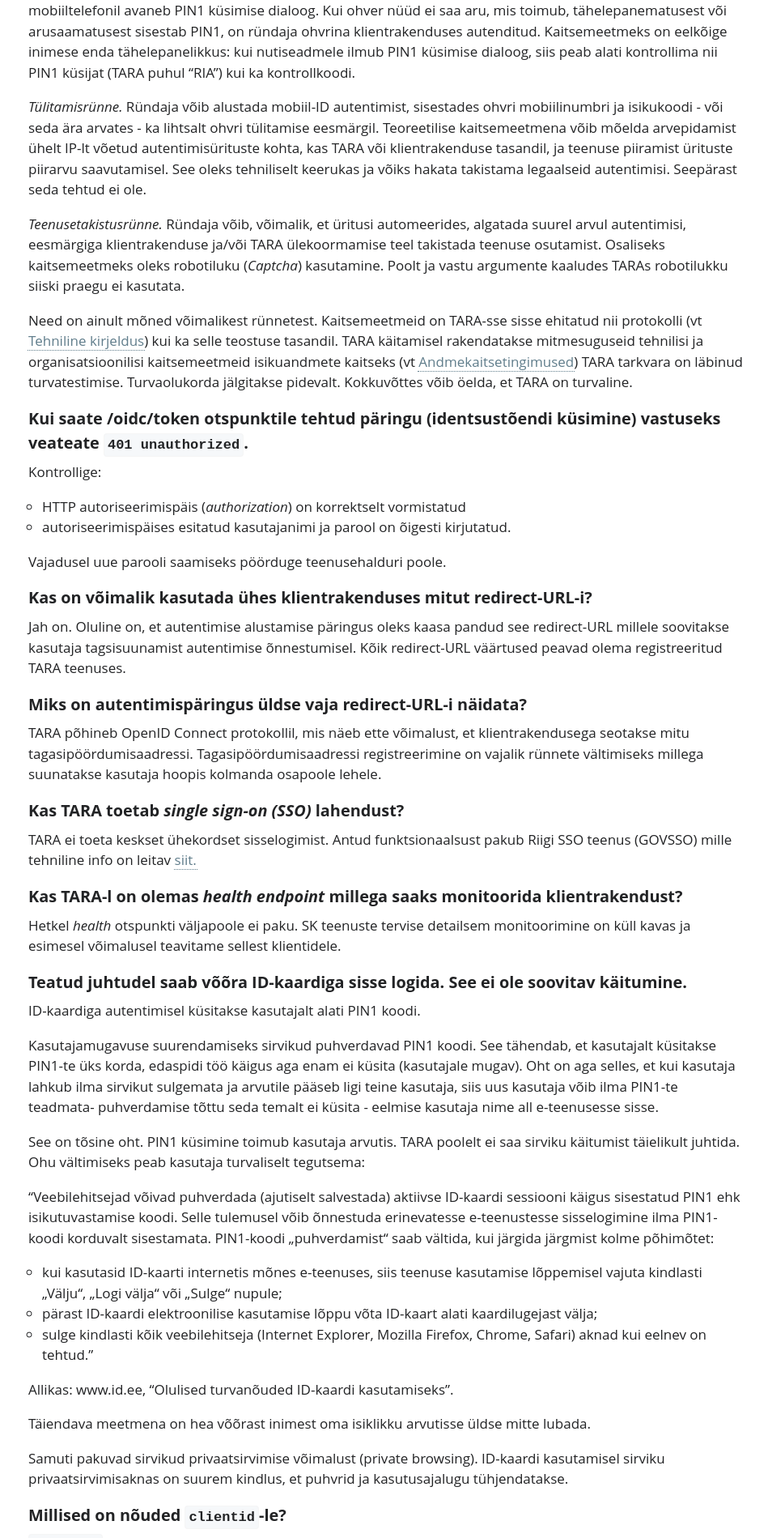
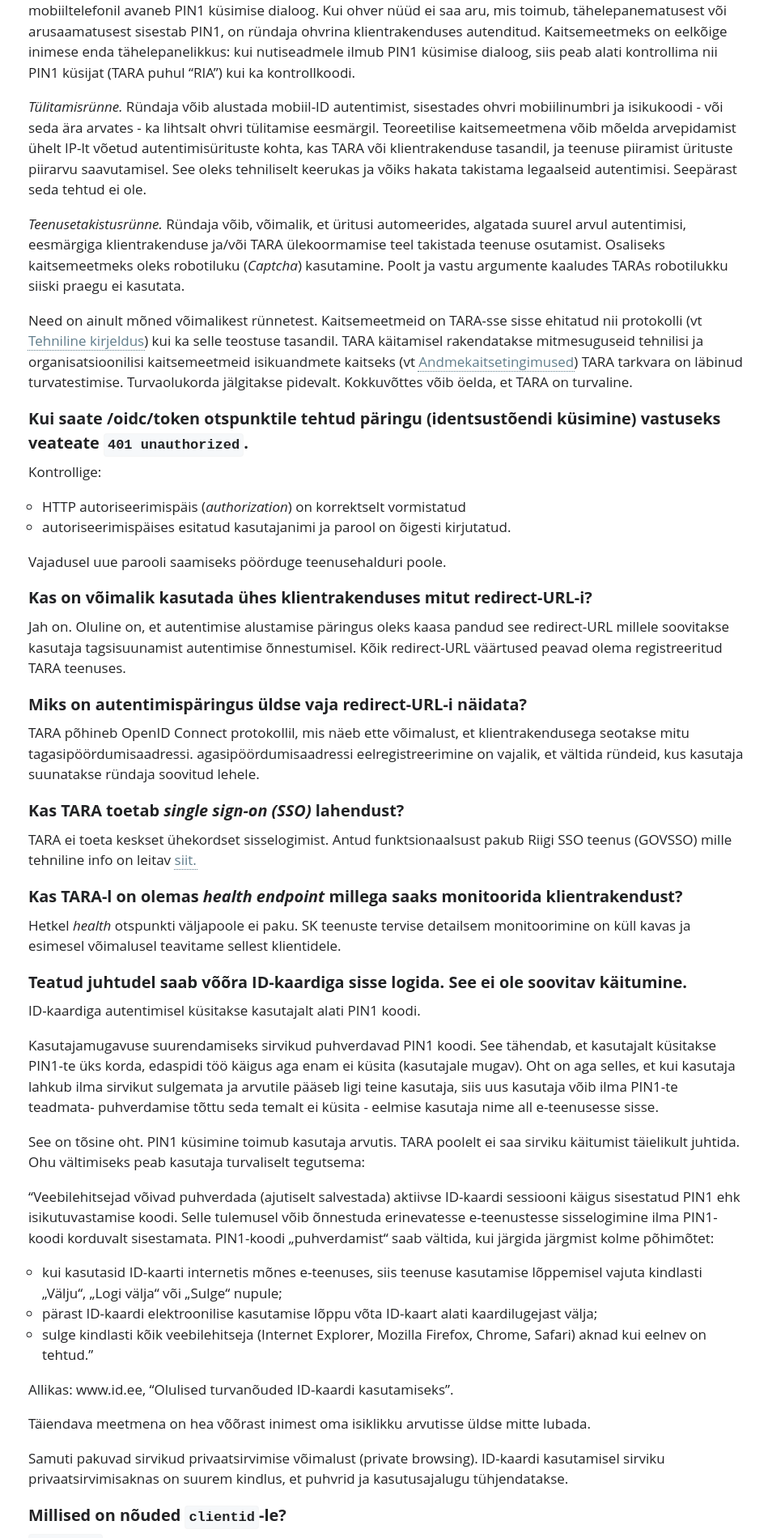
Before and after one commit to e-gov/TARA-Doku, a Jekyll site: the page built from Abi.md, in a window 1280 px wide. Shown: the part 1555-3454 px from the top of the page at 81% size, without its empty margins (323-1272 px from the left). Built offline with Jekyll 4.4.1, drawn with Linux system fonts in a browser that asks for light colours.

Commit message:
AUT-961 clarify redirect-URL handling in TARA2

```diff
--- a/Abi.md
+++ b/Abi.md
@@ -54,7 +54,7 @@ Jah on. Oluline on, et autentimise alustamise päringus oleks kaasa pandud see r
 
 ## Miks on autentimispäringus üldse vaja redirect-URL-i näidata?
 
-TARA põhineb OpenID Connect protokollil, mis näeb ette võimalust, et klientrakendusega seotakse mitu tagasipöördumisaadressi. Tagasipöördumisaadressi registreerimine on vajalik rünnete vältimiseks millega suunatakse kasutaja hoopis kolmanda osapoole lehele.
+TARA põhineb OpenID Connect protokollil, mis näeb ette võimalust, et klientrakendusega seotakse mitu tagasipöördumisaadressi. agasipöördumisaadressi eelregistreerimine on vajalik, et vältida ründeid, kus kasutaja suunatakse ründaja soovitud lehele.
 
 ## Kas TARA toetab _single sign-on (SSO)_ lahendust?
 
```
